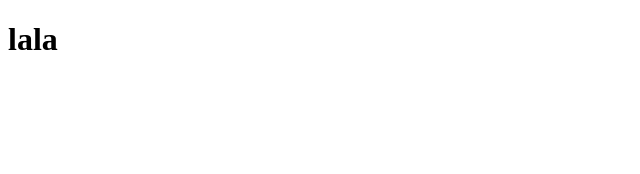
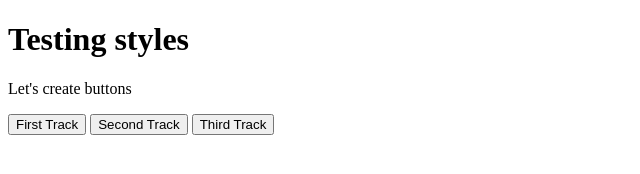
Before and after one commit to serhiibunechko/JStrainee, a plain HTML site: page index.html in a window 1280 px wide. Shown: the whole page, without its empty margins (0-640 px from the left). Drawn offline with Linux system fonts and the light colour scheme.

Commit message:
add more describe

```diff
--- a/index.html
+++ b/index.html
@@ -5,9 +5,21 @@
     <meta http-equiv="X-UA-Compatible" content="IE=edge">
     <meta name="viewport" content="width=device-width, initial-scale=1.0">
     <title>Document</title>
+    <link rel="stylesheet" href="style.css">
+
 </head>
 <body>
-    <h1>lala</h1>
+    <h1>Testing styles</h1>
+    <p>Let's create buttons</p>
+    <button class="btn btn-1">
+        First Track
+    </button>
+    <button class="btn btn-2">
+        Second Track
+    </button>
+    <button class="btn btn-3">
+        Third Track
+    </button>
     <script src="index.js"></script>
 </body>
 </html>
```
Also changed, not shown: style.css (added).
